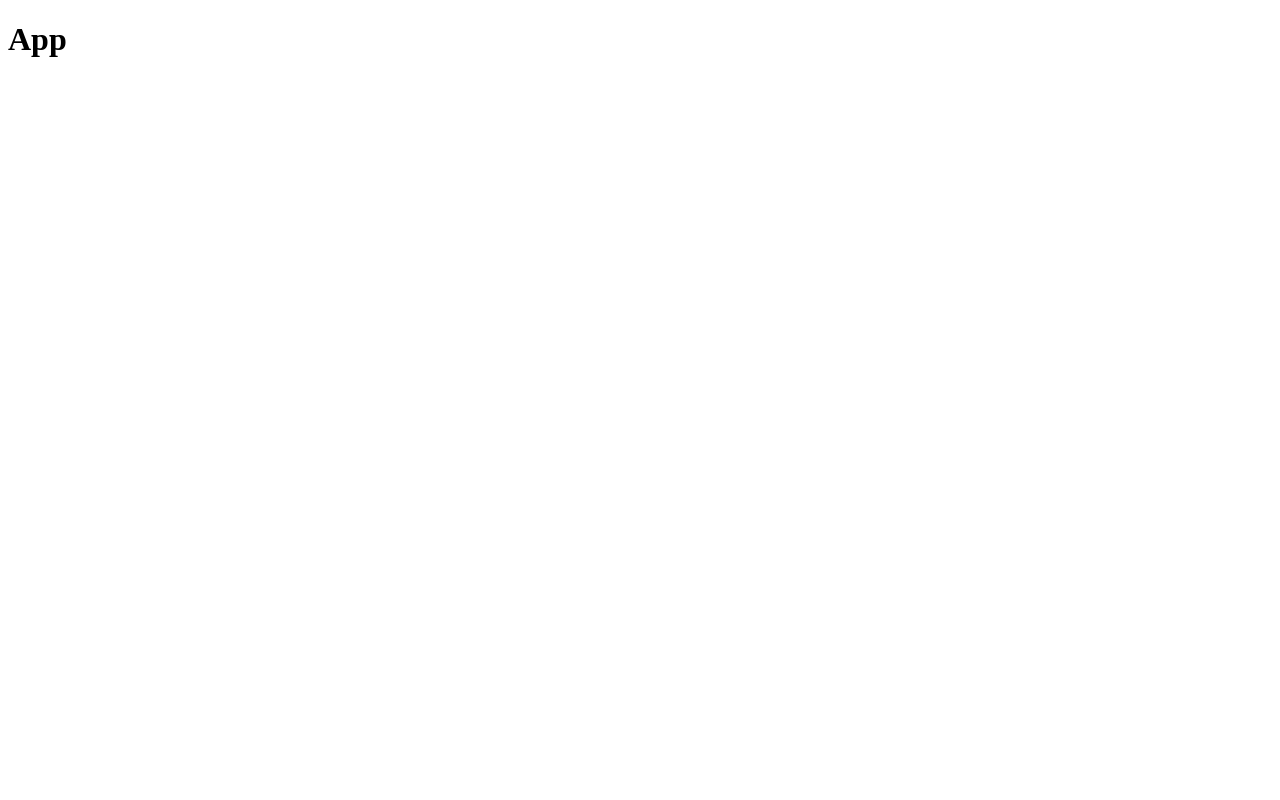
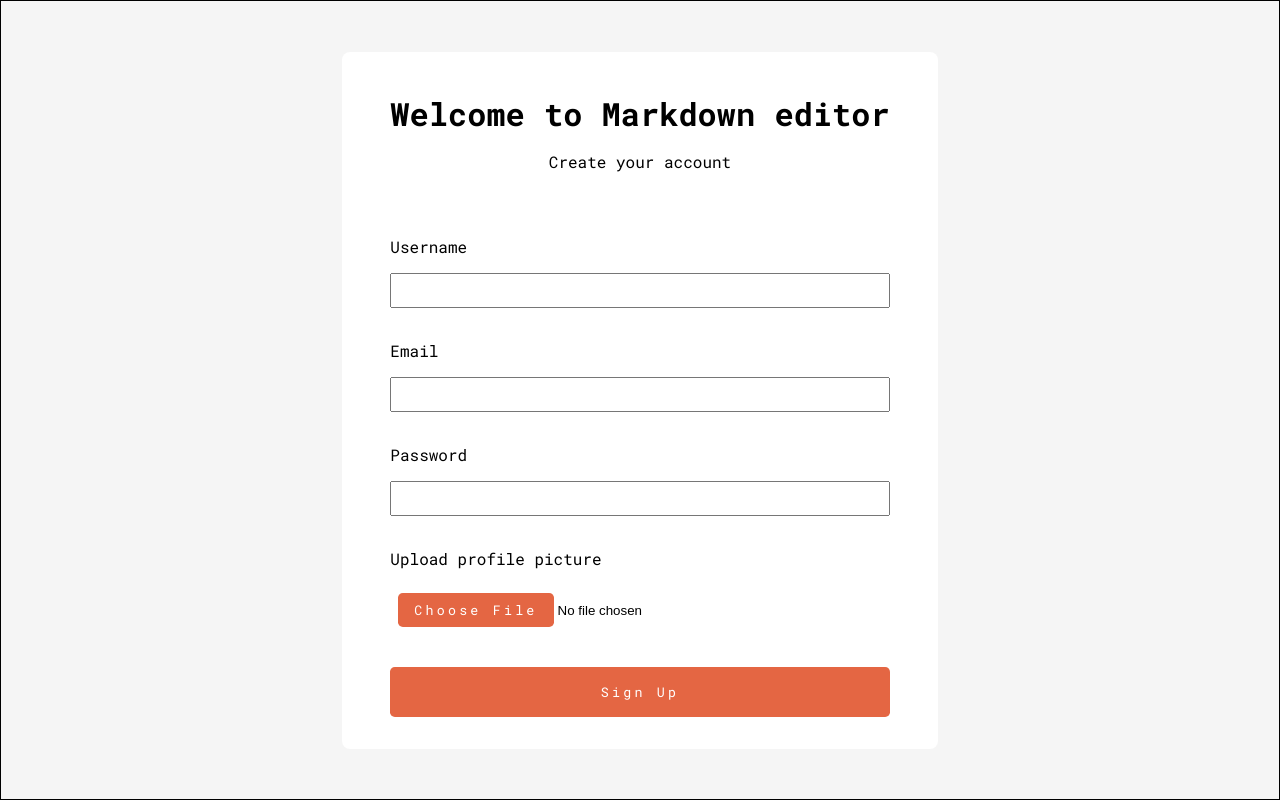
Before and after one commit to Aayush895/Markdown-Editor, a React (Vite) app in the folder Client/: page / in a window 1280 px wide. Built offline with nearby package versions, Linux system fonts and the light colour scheme.

Commit message:
Done with Signup Page

```diff
--- a/Client/src/App.jsx
+++ b/Client/src/App.jsx
@@ -1,5 +1,11 @@
+import Container from './Components/Container'
+
 function App() {
-  return <h1>App</h1>
+  return (
+    <>
+      <Container />
+    </>
+  )
 }
 
 export default App
--- /dev/null
+++ b/Client/src/Components/Container.jsx
@@ -0,0 +1,11 @@
+import style from './Container.module.css'
+import Signup from './Registeration/Signup'
+
+function Container() {
+  return (
+    <div id={style.outerContainer}>
+      <Signup />
+    </div>
+  )
+}
+export default Container
--- /dev/null
+++ b/Client/src/Components/Container.module.css
@@ -0,0 +1,8 @@
+#outerContainer {
+  height: 100vh;
+  border: 1px solid;
+  display: flex;
+  align-items: center;
+  justify-content: center;
+  background-color: var(--white1);
+}
--- /dev/null
+++ b/Client/src/Components/Registeration/Login.jsx
@@ -0,0 +1,6 @@
+function Login() {
+  return (
+    <div>Login</div>
+  )
+}
+export default Login
--- /dev/null
+++ b/Client/src/Components/Registeration/Signup.jsx
@@ -0,0 +1,30 @@
+import style from './Signup.module.css'
+
+function Signup() {
+  return (
+    <div id={style.signupContainer}>
+      <div id={style.signupFormContainer}>
+        <div id={style.formHeader}>
+          <h1>Welcome to Markdown editor</h1>
+          <p>Create your account</p>
+        </div>
+        <form action="post">
+          <label htmlFor="username">Username</label>
+          <input type="text" name="username" />
+
+          <label htmlFor="email">Email</label>
+          <input type="email" name="email" />
+
+          <label htmlFor="password">Password</label>
+          <input type="password" name="password" />
+
+          <label htmlFor="profilePic">Upload profile picture</label>
+          <input type="file" name="profilePic" />
+
+          <button type="submit">Sign Up</button>
+        </form>
+      </div>
+    </div>
+  )
+}
+export default Signup
--- /dev/null
+++ b/Client/src/Components/Registeration/Signup.module.css
@@ -0,0 +1,64 @@
+#signupContainer {
+  display: flex;
+  flex-direction: column;
+  align-items: center;
+  justify-content: center;
+  padding: 1rem 3rem;
+  font-family: "Roboto Mono", monospace;
+  text-align: center;
+  background-color: var(--white2);
+  border-radius: 0.5rem;
+}
+
+#formHeader {
+  margin: 1.5rem 0;
+}
+
+#formHeader > p {
+  margin: 1rem;
+}
+
+#signupFormContainer > form {
+  display: flex;
+  flex-direction: column;
+  margin-top: 4rem;
+  text-align: left;
+}
+
+#signupFormContainer > form > label {
+  margin-bottom: 1rem;
+}
+
+#signupFormContainer > form > input {
+  margin-bottom: 2rem;
+  padding: 0.5rem;
+}
+
+#signupFormContainer > form > input[type='file']::file-selector-button {
+  border: none;
+  border-radius: 0.3rem;
+  padding: 0.5rem 1rem;
+  background-color: var(--orange1);
+  color: white;
+  letter-spacing: 0.2rem;
+  font-family: "Roboto Mono", monospace;
+  cursor: pointer;
+  transition: ease-in-out 0.2s;
+}
+
+
+#signupFormContainer > form > input[type='file']::file-selector-button:hover {
+  background-color: var(--orange2);
+  transform: scale(1.07);
+}
+
+#signupFormContainer > form > button {
+  padding: 1rem 0;
+  font-family: "Roboto Mono", monospace;
+  border-radius: 0.3rem;
+  border: none;
+  background-color: var(--orange1);
+  color: var(--white2);
+  margin-bottom: 1rem;
+  letter-spacing: 0.2rem;
+}
--- a/Client/src/index.css
+++ b/Client/src/index.css
@@ -0,0 +1,22 @@
+@import url('https://fonts.googleapis.com/css2?family=Roboto+Mono:ital,wght@0,100..700;1,100..700&family=Roboto+Slab:wght@100..900&family=Roboto:ital,wght@0,100;0,300;0,400;0,500;0,700;0,900;1,100;1,300;1,400;1,500;1,700;1,900&display=swap');
+
+:root {
+  --black1: #151619;
+  --black2: #1D1F22;
+  --black3: #2B2D31;
+  --black4: #35393F;
+  --gray1: #5A6069;
+  --gray2: #7C8187;
+  --gray3: #C1C4CB;
+  --gray4: #E4E4E4;
+  --white1: #F5F5F5;
+  --white2: #FFFFFF;
+  --orange1: #E46643;
+  --orange2: #F39765;
+}
+
+* {
+  padding: 0;
+  margin: 0;
+  box-sizing: border-box;
+}
```
Also changed, not shown: Client/src/Components/Registeration/Login.module.css (added), 1 other file (tests, documents, lock files or other folders).
